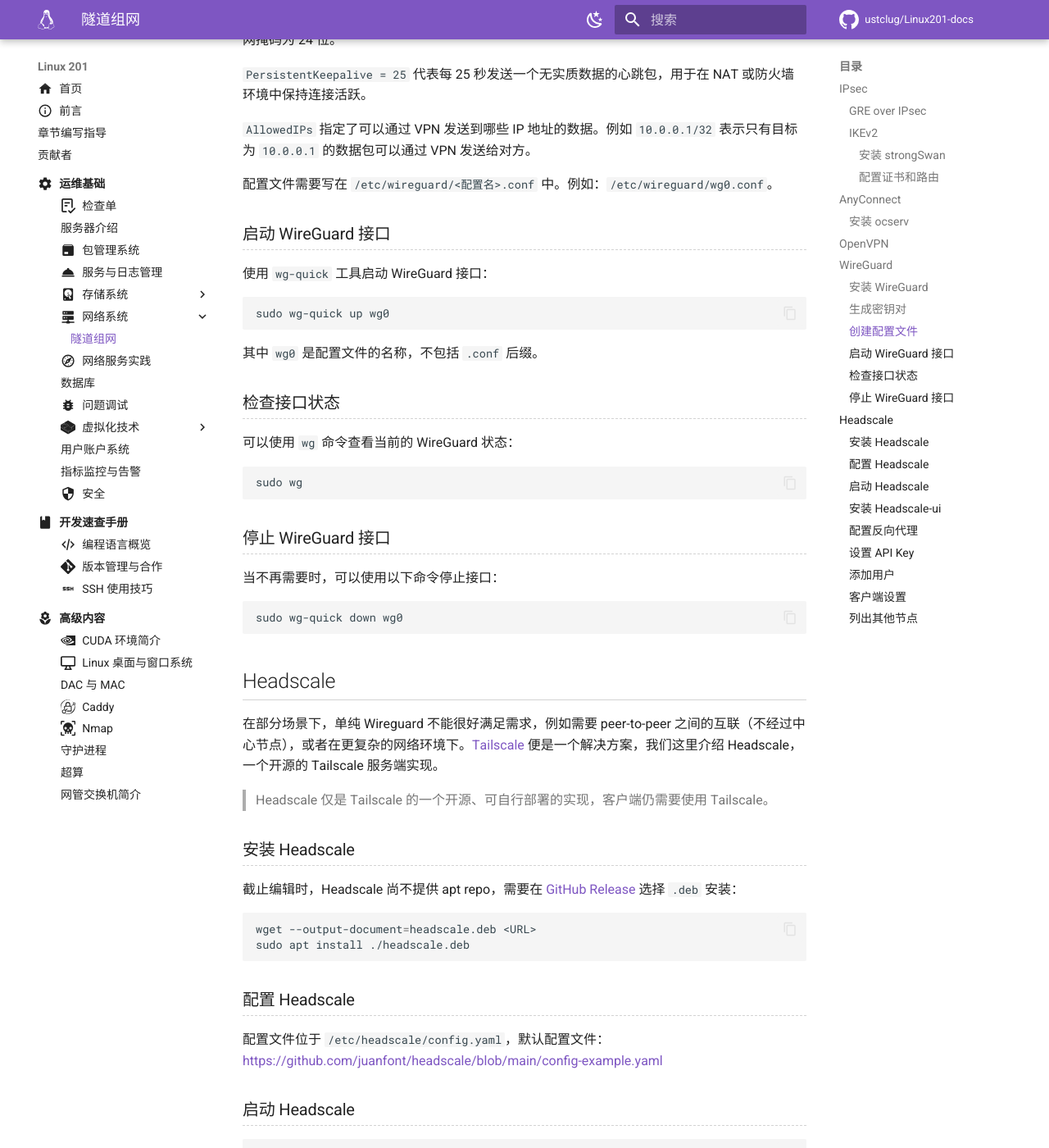
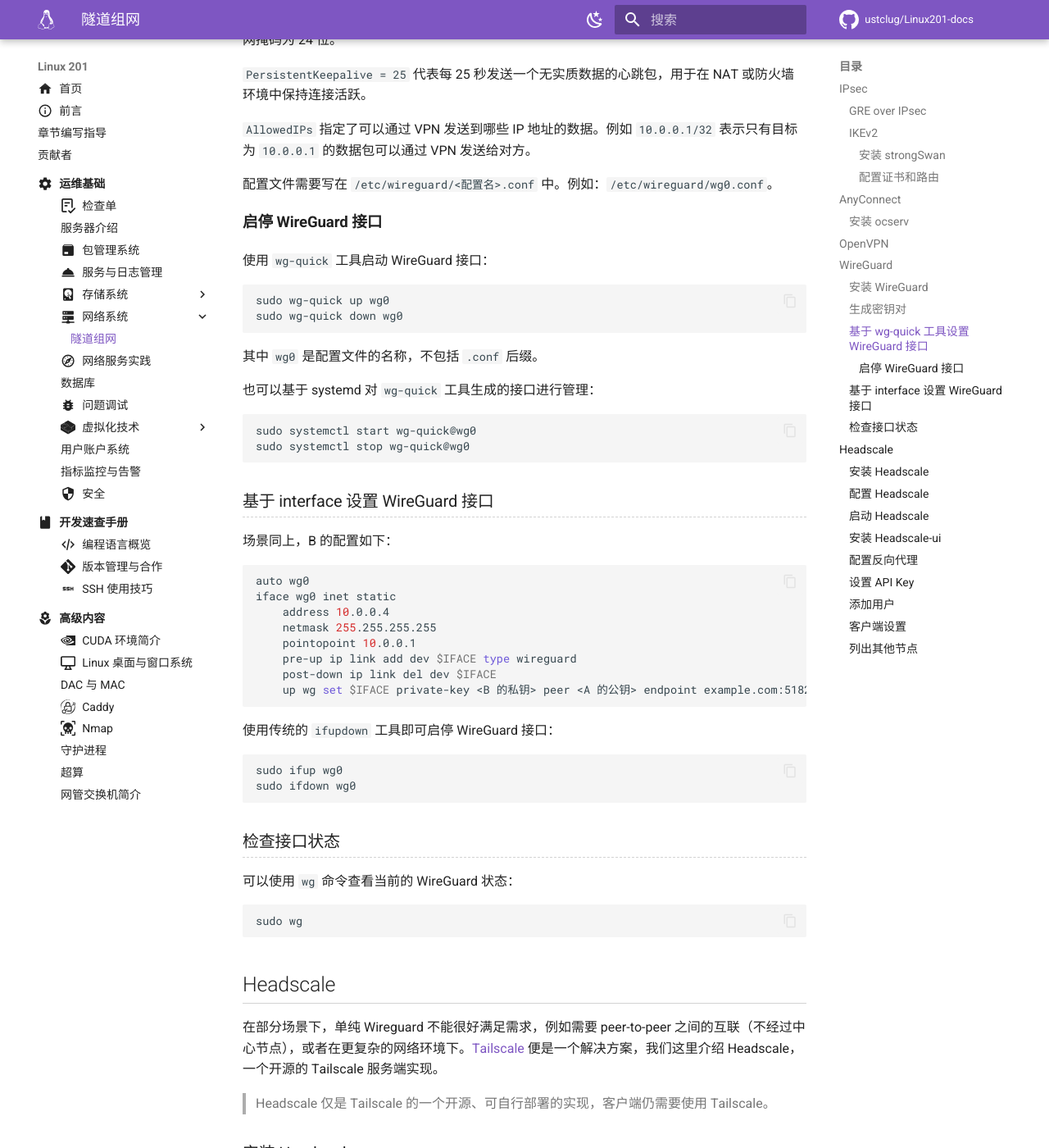
Before and after one commit to ustclug/Linux201-docs, an MkDocs documentation site: the page built from docs/ops/network/intranet.md, in a window 1280 px wide and 1400 px high, scrolled down 3323 px. Shown: the whole window at 82% size. Built offline with MkDocs 1.6.1 and Material for MkDocs 9.7.7, drawn with Linux system fonts in a browser that asks for light colours; comment, search, counter and statistics services are not loaded; some of the changed text lies outside the part shown.

Commit message:
ops/net/intranet: add wg on ifupdown

````diff
--- a/docs/ops/network/intranet.md
+++ b/docs/ops/network/intranet.md
@@ -91,7 +91,7 @@
 
 这将在当前目录下生成两个文件：`privatekey` 和 `publickey`。
 
-### 创建配置文件
+### 基于 `wg-quick` 工具设置 WireGuard 接口
 
 这里以一个简单的场景为例，两台机器 A 和 B 进行组网。其中 A 有公网 IP，对应域名 `example.com`。
 
@@ -132,15 +132,45 @@
 
 配置文件需要写在 `/etc/wireguard/<配置名>.conf` 中。例如：`/etc/wireguard/wg0.conf`。
 
-### 启动 WireGuard 接口
+#### 启停 WireGuard 接口
 
 使用 `wg-quick` 工具启动 WireGuard 接口：
 
 ```shell
 sudo wg-quick up wg0
+sudo wg-quick down wg0
 ```
 
 其中 `wg0` 是配置文件的名称，不包括 `.conf` 后缀。
+
+也可以基于 systemd 对 `wg-quick` 工具生成的接口进行管理：
+
+```shell
+sudo systemctl start wg-quick@wg0
+sudo systemctl stop wg-quick@wg0
+```
+
+### 基于 interface 设置 WireGuard 接口
+
+场景同上，B 的配置如下：
+
+```shell
+auto wg0
+iface wg0 inet static
+    address 10.0.0.4
+    netmask 255.255.255.255
+    pointopoint 10.0.0.1
+    pre-up ip link add dev $IFACE type wireguard
+    post-down ip link del dev $IFACE
+    up wg set $IFACE private-key <B 的私钥> peer <A 的公钥> endpoint example.com:51820 allowed-ips 0.0.0.0/0,::/0
+```
+
+使用传统的 `ifupdown` 工具即可启停 WireGuard 接口：
+
+```shell
+sudo ifup wg0
+sudo ifdown wg0
+```
 
 ### 检查接口状态
 
@@ -148,14 +178,6 @@
 
 ```shell
 sudo wg
-```
-
-### 停止 WireGuard 接口
-
-当不再需要时，可以使用以下命令停止接口：
-
-```shell
-sudo wg-quick down wg0
 ```
 
 ## Headscale
````
